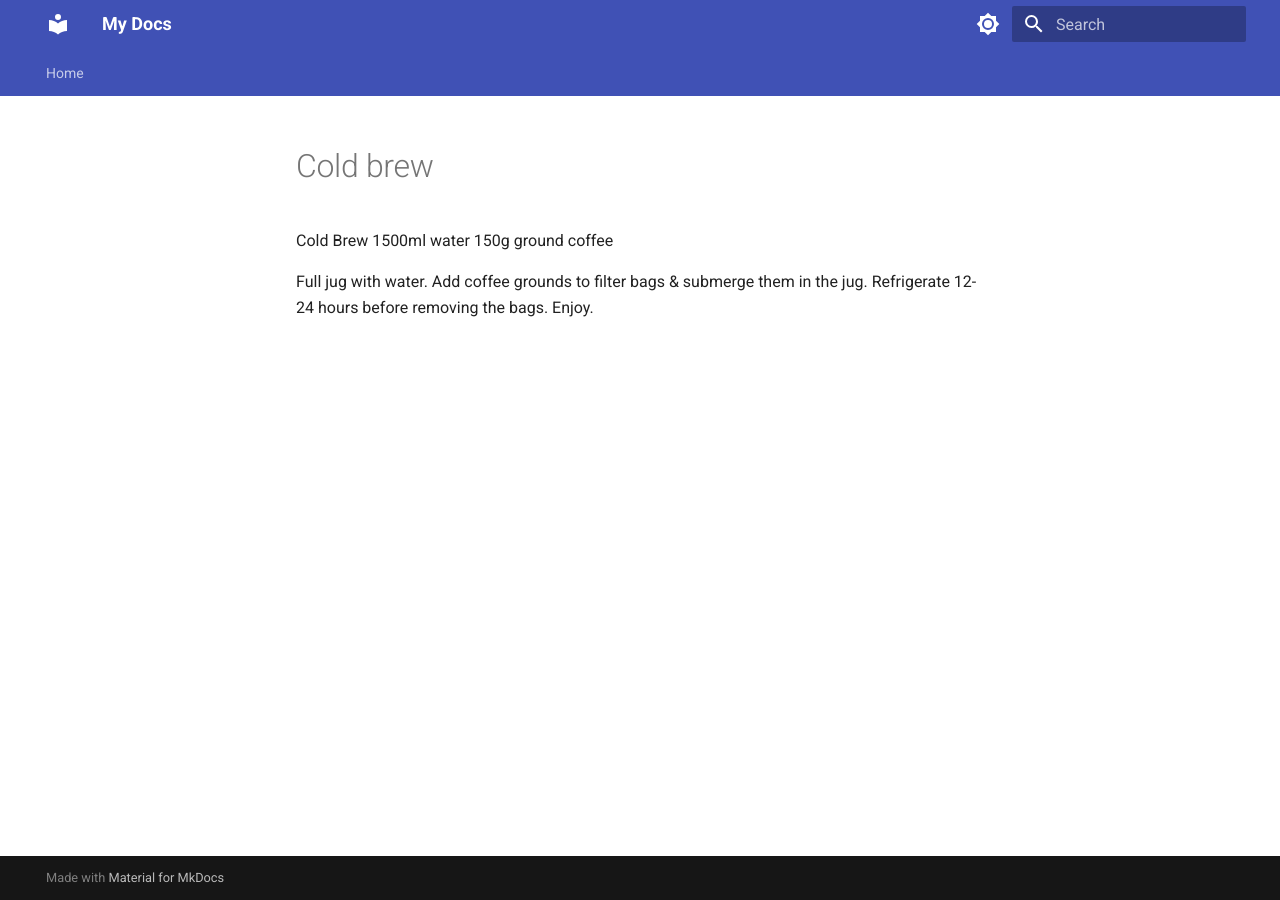
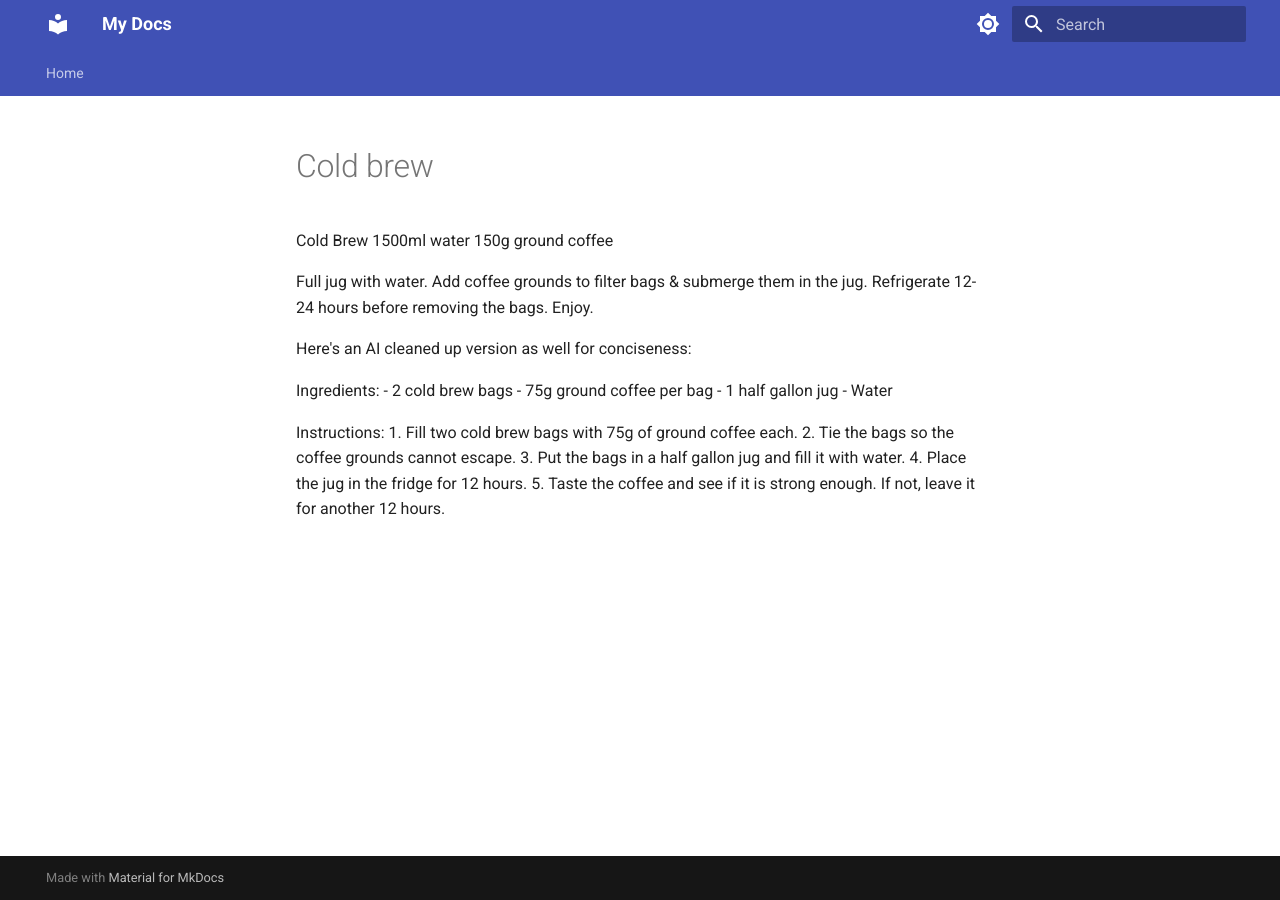
Before and after one commit to adamduvick/adamduvick.github.io, an MkDocs documentation site: the page built from docs/cold-brew.md, in a window 1280 px wide. Built offline with MkDocs 1.6.1 and Material for MkDocs 9.7.7, drawn with Linux system fonts in a browser that asks for light colours; the version menu is left out.

Commit message:
Vault commit with iPhone

```diff
--- a/docs/cold-brew.md
+++ b/docs/cold-brew.md
@@ -3,3 +3,18 @@ Cold Brew
 150g ground coffee
 
 Full jug with water. Add coffee grounds to filter bags & submerge them in the jug. Refrigerate 12-24 hours before removing the bags. Enjoy.
+
+Here's an AI cleaned up version as well for conciseness:
+
+Ingredients:
+- 2 cold brew bags
+- 75g ground coffee per bag
+- 1 half gallon jug
+- Water
+
+Instructions:
+1. Fill two cold brew bags with 75g of ground coffee each.
+2. Tie the bags so the coffee grounds cannot escape.
+3. Put the bags in a half gallon jug and fill it with water.
+4. Place the jug in the fridge for 12 hours.
+5. Taste the coffee and see if it is strong enough. If not, leave it for another 12 hours.
```
